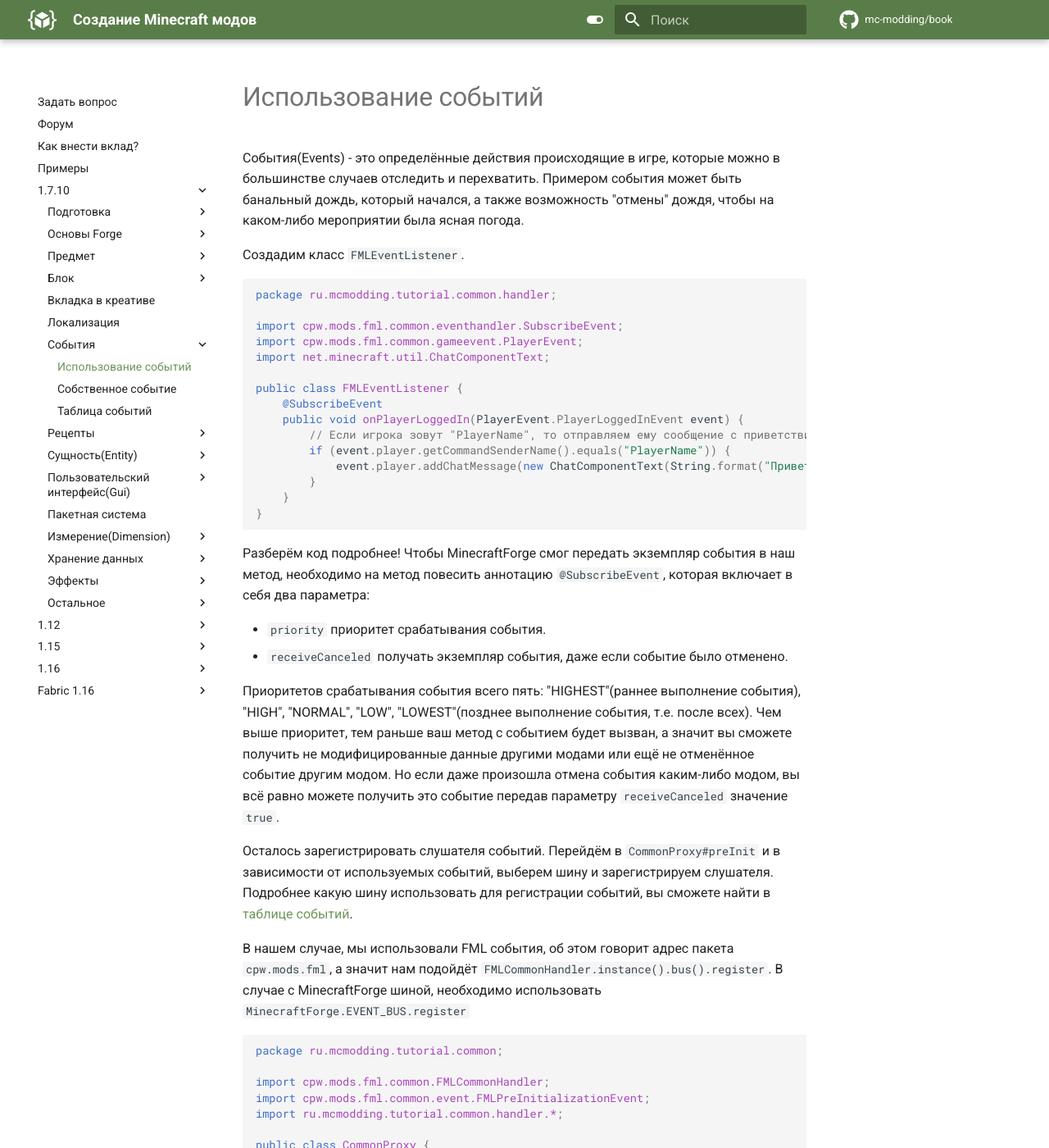
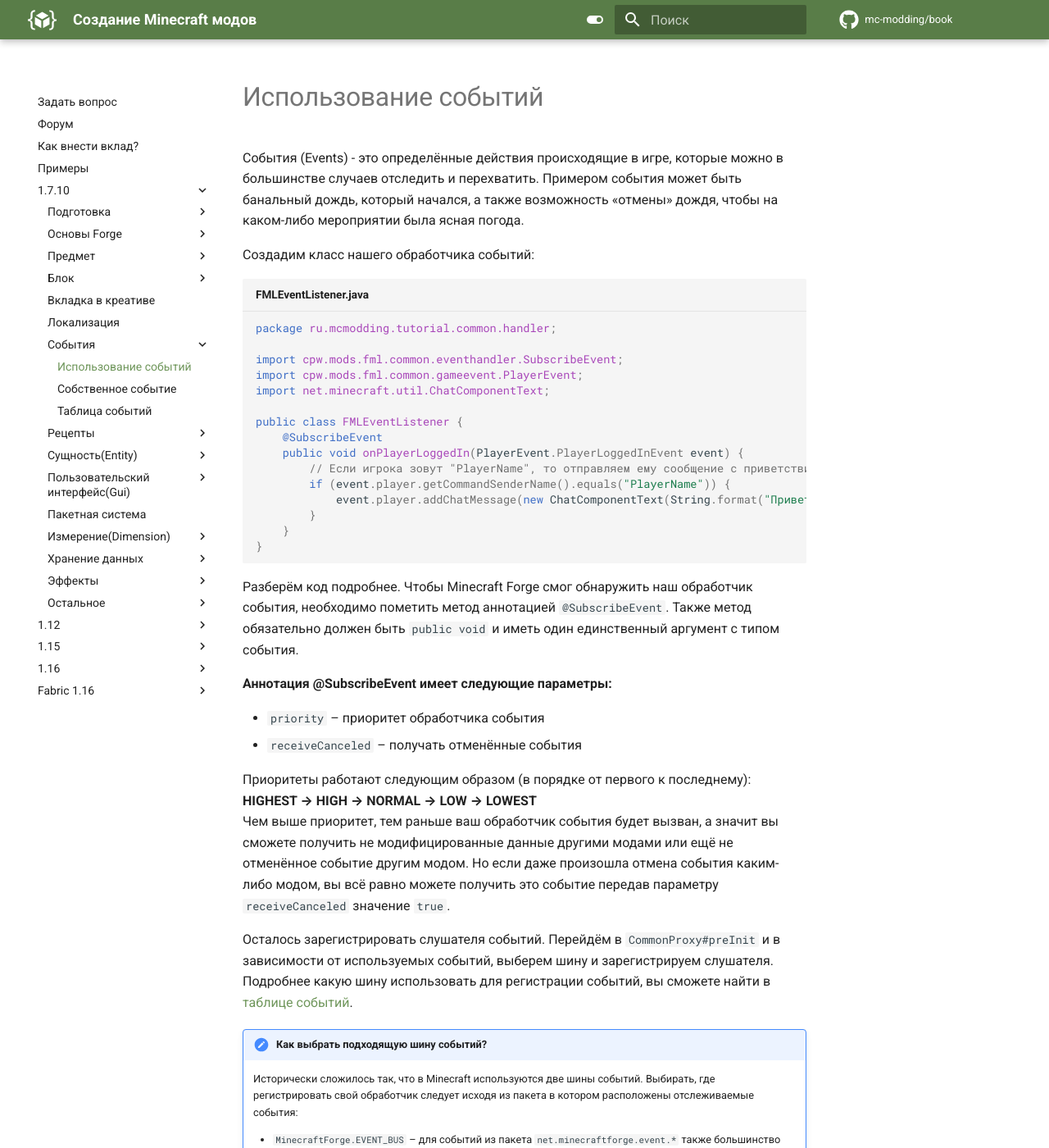
Before and after one commit to mc-modding/book, an MkDocs documentation site: the page built from docs/1.7.10/event/basics.md, in a window 1280 px wide and 1400 px high. Shown: the whole window at 82% size. Built offline with MkDocs 1.6.1 and Material for MkDocs 9.7.7, drawn with Linux system fonts in a browser that asks for light colours; comment, search, counter and statistics services are not loaded; some of the changed text lies outside the part shown.

Commit message:
События и всё с ними связанное
Статьи улучшены

````diff
--- a/docs/1.7.10/event/basics.md
+++ b/docs/1.7.10/event/basics.md
@@ -2,13 +2,13 @@
 
 # Использование событий
 
-События(Events) - это определённые действия происходящие в игре, которые можно в большинстве случаев отследить и
-перехватить. Примером события может быть банальный дождь, который начался, а также возможность "отмены" дождя, чтобы
+События (Events) - это определённые действия происходящие в игре, которые можно в большинстве случаев отследить и
+перехватить. Примером события может быть банальный дождь, который начался, а также возможность «отмены» дождя, чтобы
 на каком-либо мероприятии была ясная погода.
 
-Создадим класс `FMLEventListener`.
+Создадим класс нашего обработчика событий:
 
-```java
+```java title="FMLEventListener.java"
 package ru.mcmodding.tutorial.common.handler;
 
 import cpw.mods.fml.common.eventhandler.SubscribeEvent;
@@ -26,15 +26,16 @@
 }
 ```
 
-Разберём код подробнее! Чтобы MinecraftForge смог передать экземпляр события в наш метод, необходимо на метод повесить
-аннотацию `@SubscribeEvent`, которая включает в себя два параметра:
+Разберём код подробнее. Чтобы Minecraft Forge смог обнаружить наш обработчик события, необходимо пометить метод
+аннотацией `@SubscribeEvent`. Также метод обязательно должен быть `public void` и иметь один единственный аргумент с типом события.
 
-* `priority` приоритет срабатывания события.
-* `receiveCanceled` получать экземпляр события, даже если событие было отменено.
+**Аннотация @SubscribeEvent имеет следующие параметры:**
 
-Приоритетов срабатывания события всего пять: "HIGHEST"(раннее выполнение события), "HIGH", "NORMAL", "LOW",
-"LOWEST"(позднее выполнение события, т.е. после всех). Чем выше приоритет, тем раньше ваш метод с событием будет
-вызван, а значит вы сможете получить не модифицированные данные другими модами или ещё не отменённое событие другим модом.
+* `priority` – приоритет обработчика события
+* `receiveCanceled` – получать отменённые события
+
+Приоритеты работают следующим образом (в порядке от первого к последнему): **HIGHEST → HIGH → NORMAL → LOW → LOWEST**
+Чем выше приоритет, тем раньше ваш обработчик события будет вызван, а значит вы сможете получить не модифицированные данные другими модами или ещё не отменённое событие другим модом.
 Но если даже произошла отмена события каким-либо модом, вы всё равно можете получить это событие передав параметру
 `receiveCanceled` значение `true`.
 
@@ -42,19 +43,28 @@
 выберем шину и зарегистрируем слушателя. Подробнее какую шину использовать для регистрации событий, вы сможете найти
 в [таблице событий](./events-table.md).
 
-В нашем случае, мы использовали FML события, об этом говорит адрес пакета `cpw.mods.fml`, а значит нам подойдёт `FMLCommonHandler.instance().bus().register`. В случае
-с MinecraftForge шиной, необходимо использовать `MinecraftForge.EVENT_BUS.register`
+!!! help "Как выбрать подходящую шину событий?"
+    Исторически сложилось так, что в Minecraft используются две шины событий.
+    Выбирать, где регистрировать свой обработчик следует исходя из пакета в котором расположены отслеживаемые события:
 
-```java
+    * `MinecraftForge.EVENT_BUS` – для событий из пакета `net.minecraftforge.event.*` также большинство модов использует эту шину для отправки кастомных событий.
+    * `FMLCommonHandler.instance().bus()` – для событий из пакета `cpw.mods.fml.*`
+
+```java title="Пример регистрации обработчика событий"
 package ru.mcmodding.tutorial.common;
 
 import cpw.mods.fml.common.FMLCommonHandler;
 import cpw.mods.fml.common.event.FMLPreInitializationEvent;
+import net.minecraftforge.common.MinecraftForge;
 import ru.mcmodding.tutorial.common.handler.*;
 
 public class CommonProxy {
     public void preInit(FMLPreInitializationEvent event) {
-        FMLCommonHandler.instance().bus().register(new FMLEventListener());
+        // Мы можем зарегистрировать наш обработчик сразу в обеих шинах
+        // чтобы иметь возможность ловить все события
+        FMLEventListener listener = new FMLEventListener();
+        MinecraftForge.EVENT_BUS.register(listener);
+        FMLCommonHandler.instance().bus().register(listener);
     }
 }
 ```
````
Also changed, not shown: docs/1.7.10/event/custom-event.md (+13 -11 lines), 1 other file.
